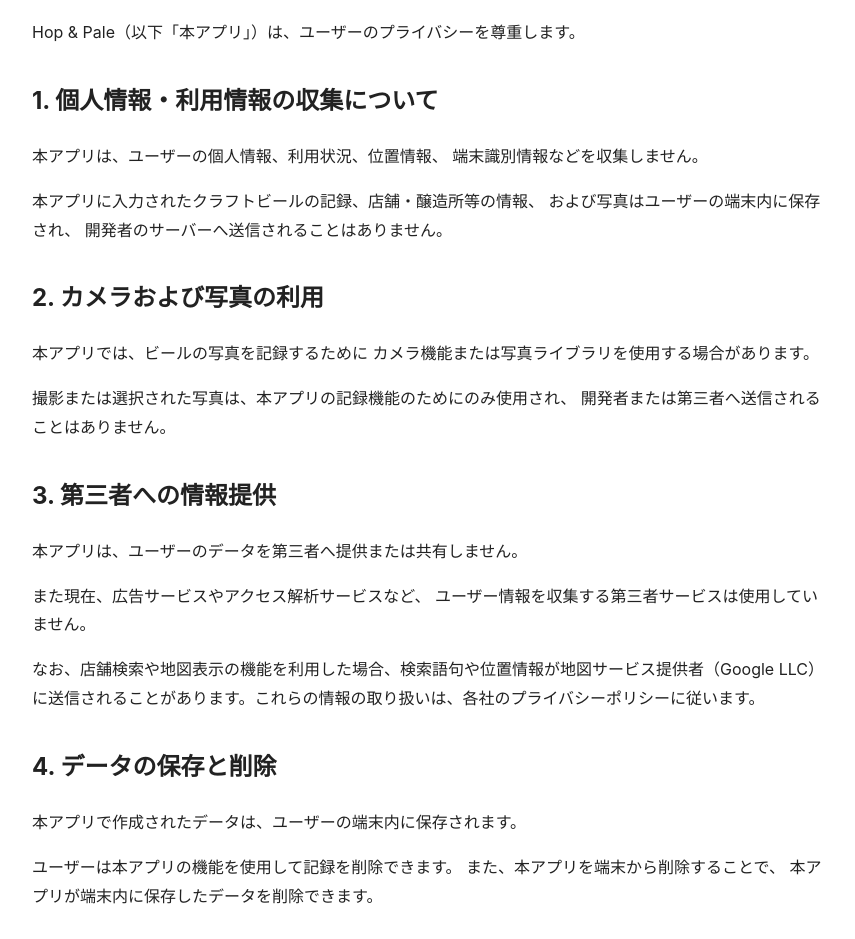
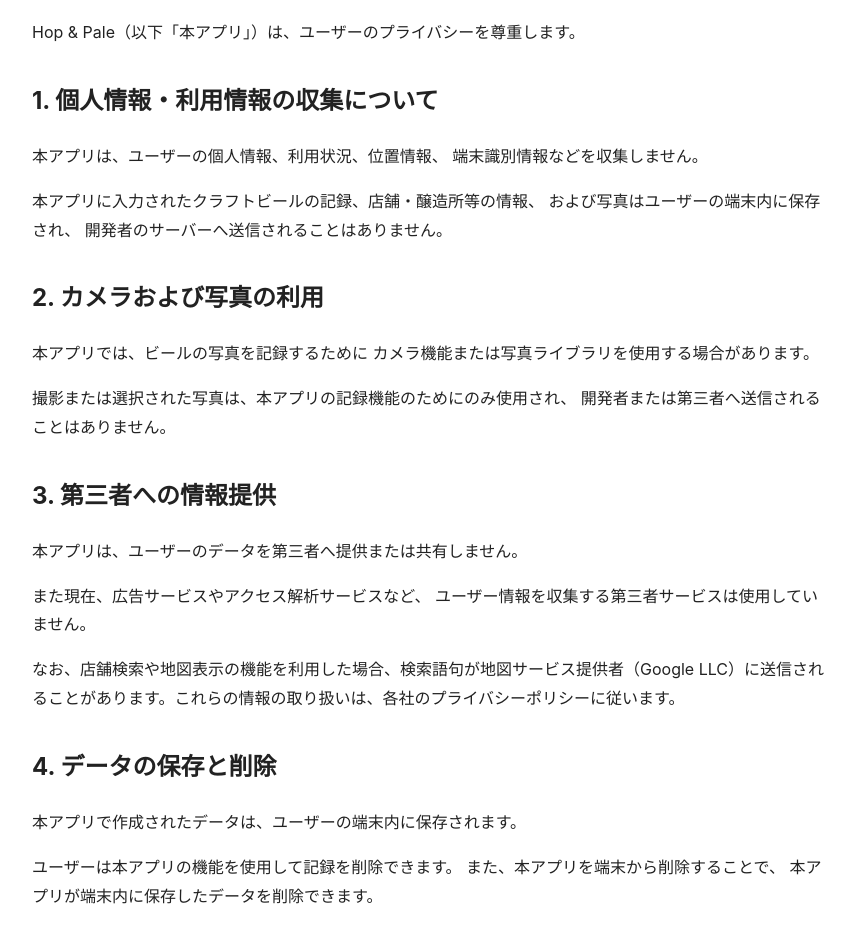
Before and after one commit to moguri-opm/hop-and-pale-privacy, a plain HTML site: page index.html in a window 1280 px wide. Shown: the part 114-1053 px from the top of the page, without its empty margins (208-1063 px from the left). Drawn offline with Linux system fonts and the light colour scheme.

Commit message:
Update index.html

```diff
--- a/index.html
+++ b/index.html
@@ -76,7 +76,7 @@ Hop & Pale（以下「本アプリ」）は、ユーザーのプライバシー
 </p>
 
 <p>
-なお、店舗検索や地図表示の機能を利用した場合、検索語句や位置情報が地図サービス提供者（Google LLC）に送信されることがあります。これらの情報の取り扱いは、各社のプライバシーポリシーに従います。
+なお、店舗検索や地図表示の機能を利用した場合、検索語句が地図サービス提供者（Google LLC）に送信されることがあります。これらの情報の取り扱いは、各社のプライバシーポリシーに従います。
 </p>
 
 <h2>4. データの保存と削除</h2>
```
